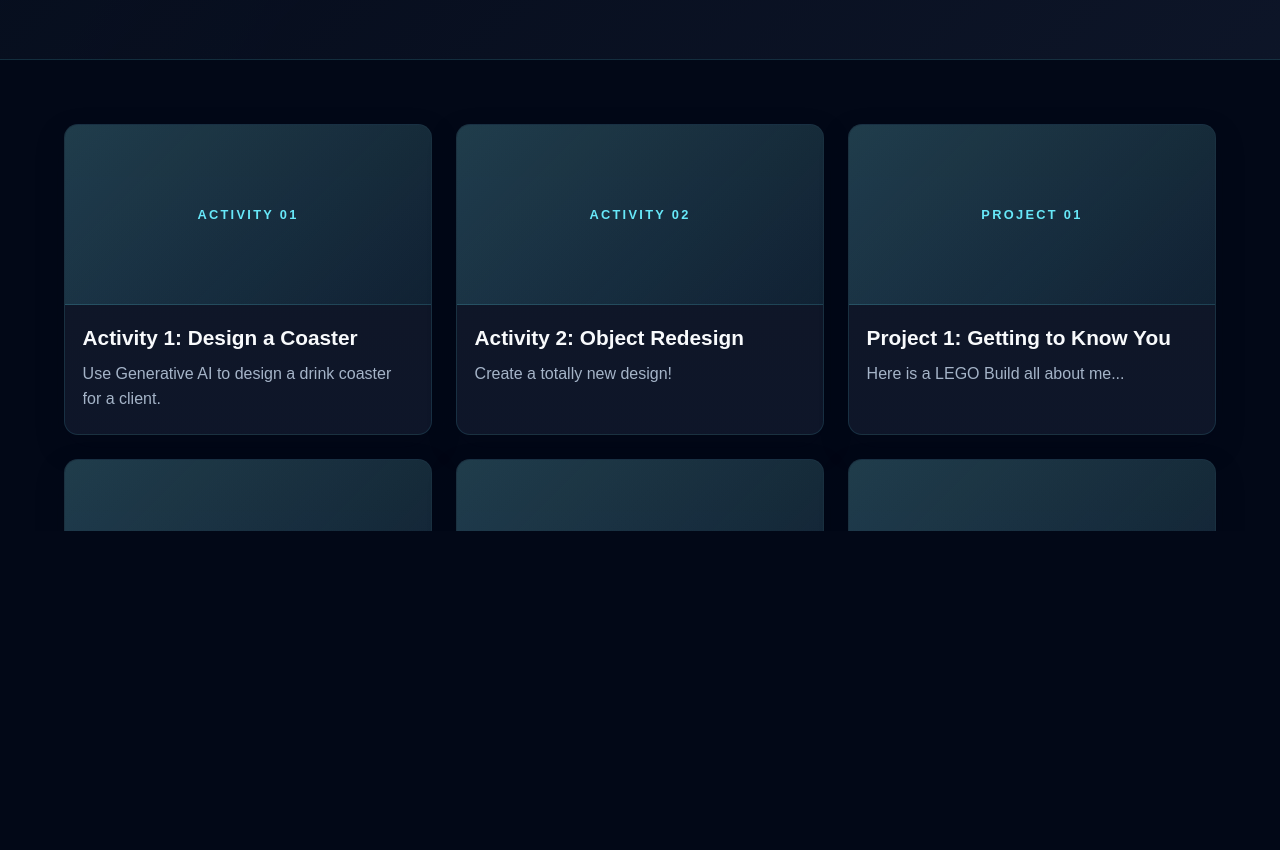
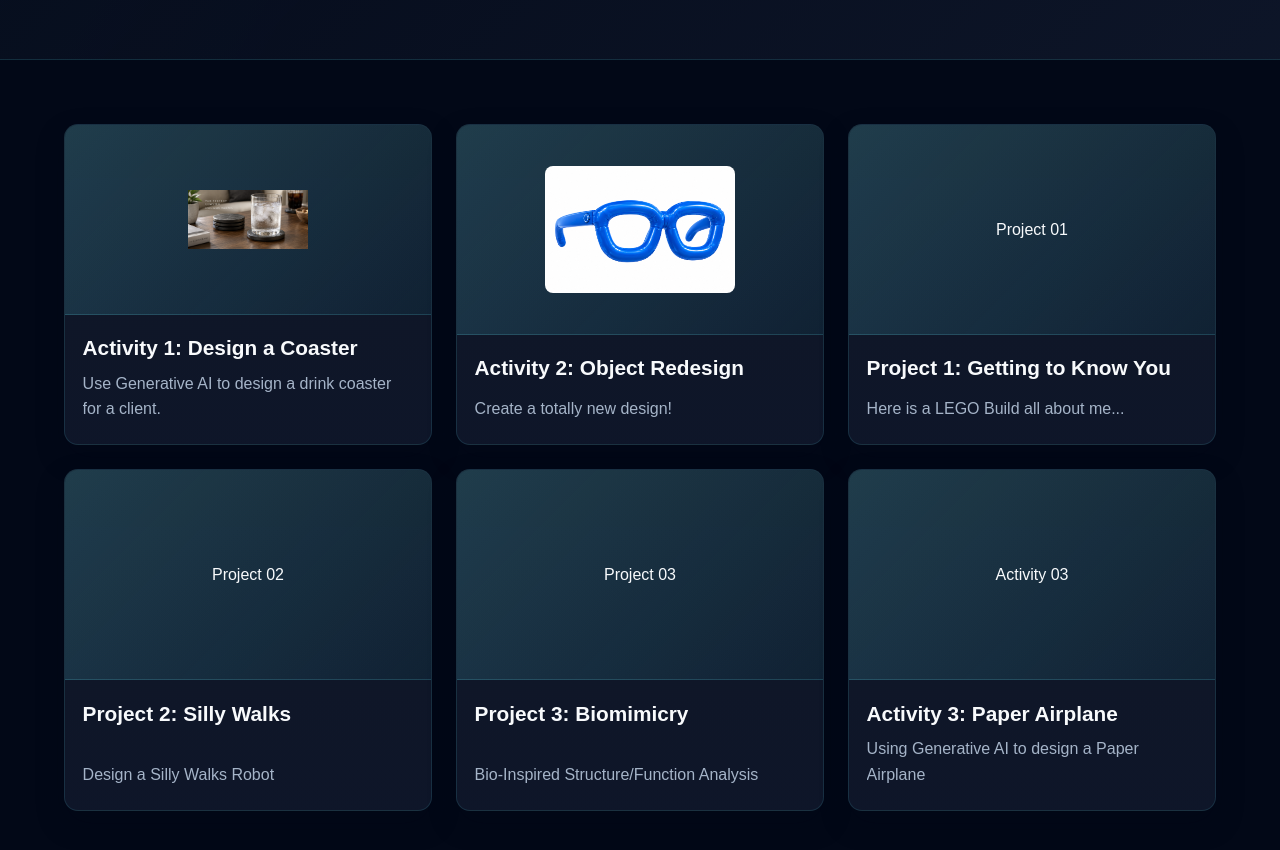
Before and after one commit to jackwelch07/EN1-Simple-Robotics-Portfolio, a plain HTML site: page index.html in a window 1280 px wide. Shown: the part 740-1590 px from the top of the page. Before the commit the page ends 1559 px from the top, so only its background shows below. Drawn offline with Linux system fonts and the light colour scheme.

Commit message:
Update project images and descriptions for Activities 1 and 2; enhance CSS for improved layout and styling

```diff
--- a/index.css
+++ b/index.css
@@ -159,6 +159,7 @@ body {
     overflow: hidden;
     box-shadow: 0 12px 28px rgba(2, 8, 23, 0.28);
     transition: transform 0.2s ease, border-color 0.2s ease;
+    height: 100%;
 }
 
 .project-card:hover {
@@ -167,28 +168,72 @@ body {
 }
 
 .project-link {
-    display: block;
+    display: flex;
+    flex-direction: column;
+    height: 100%;
     text-decoration: none;
     color: inherit;
 }
 
 .project-art {
-    display: grid;
-    place-items: center;
-    min-height: 180px;
+    display: flex;
+    align-items: center;
+    justify-content: center;
+    min-height: 210px;
+    height: 210px;
     background: linear-gradient(135deg, rgba(103, 232, 249, 0.18), rgba(34, 211, 238, 0.06));
     border-bottom: 1px solid rgba(103, 232, 249, 0.12);
-    color: var(--color-accent);
-    font-size: 0.8rem;
-    font-weight: 700;
-    letter-spacing: 0.18em;
-    text-transform: uppercase;
-    text-align: center;
-    padding: 1rem;
+    padding: 0.7rem;
+    overflow: hidden;
+}
+
+.project-art-image {
+    display: block;
+    width: auto;
+    max-width: 100%;
+    height: 100%;
+    max-height: 100%;
+    object-fit: contain;
+    object-position: center;
+    border-radius: 8px;
+}
+
+.project-card:first-child .project-art {
+    height: 190px;
+    min-height: 190px;
+}
+
+.project-card:first-child .project-art-image {
+    width: 180px;
+    max-width: 80%;
+    height: auto;
+    max-height: 100%;
+    object-fit: contain;
+    margin: 0 auto;
+}
+
+.project-card:first-child .project-art-image.coaster-card-image {
+    width: 120px;
+    height: 120px;
+    max-width: 120px;
+    max-height: 120px;
+}
+
+.floatframes-card-image {
+    width: 190px;
+    max-width: 190px;
+    height: auto;
+    max-height: 127px;
+    object-fit: contain;
+    margin: 0 auto;
 }
 
 .project-info {
     padding: 1.2rem 1.1rem 1.4rem;
+    display: flex;
+    flex: 1;
+    flex-direction: column;
+    justify-content: space-between;
 }
 
 .project-title {
--- a/index.html
+++ b/index.html
@@ -48,7 +48,9 @@
         <!-- PROJECT -->
         <article class="project-card">
             <a href="./activity01.html" class="project-link">
-                <div class="project-art" aria-hidden="true">Activity 01</div>
+                <div class="project-art" aria-hidden="true">
+                    <img src="./images/coasterhome.png" alt="Custom coaster design for Yao Ming" class="project-art-image coaster-card-image">
+                </div>
                 <div class="project-info">
                     <h2 class="project-title">Activity 1: Design a Coaster</h2>
                     <p class="project-desc">Use Generative AI to design a drink coaster for a client.</p>
@@ -59,7 +61,9 @@
         <!-- PROJECT -->
         <article class="project-card">
             <a href="./activity02.html" class="project-link">
-                <div class="project-art" aria-hidden="true">Activity 02</div>
+                <div class="project-art" aria-hidden="true">
+                    <img src="./images/floatframes.png" alt="Float Frames glasses design" class="project-art-image floatframes-card-image">
+                </div>
                 <div class="project-info">
                     <h2 class="project-title">Activity 2: Object Redesign</h2>
                     <p class="project-desc">Create a totally new design!</p>
```
Also changed, not shown: activity01.html (+2 -2 lines), activity02.html (+2 -2 lines), project.css (+35 -1 lines), images/coasteractivitypage.png (added), images/coasterhome.png (added), images/floatframes.png (added), images/floatframesactivitypage.png (added), 1 other file.
